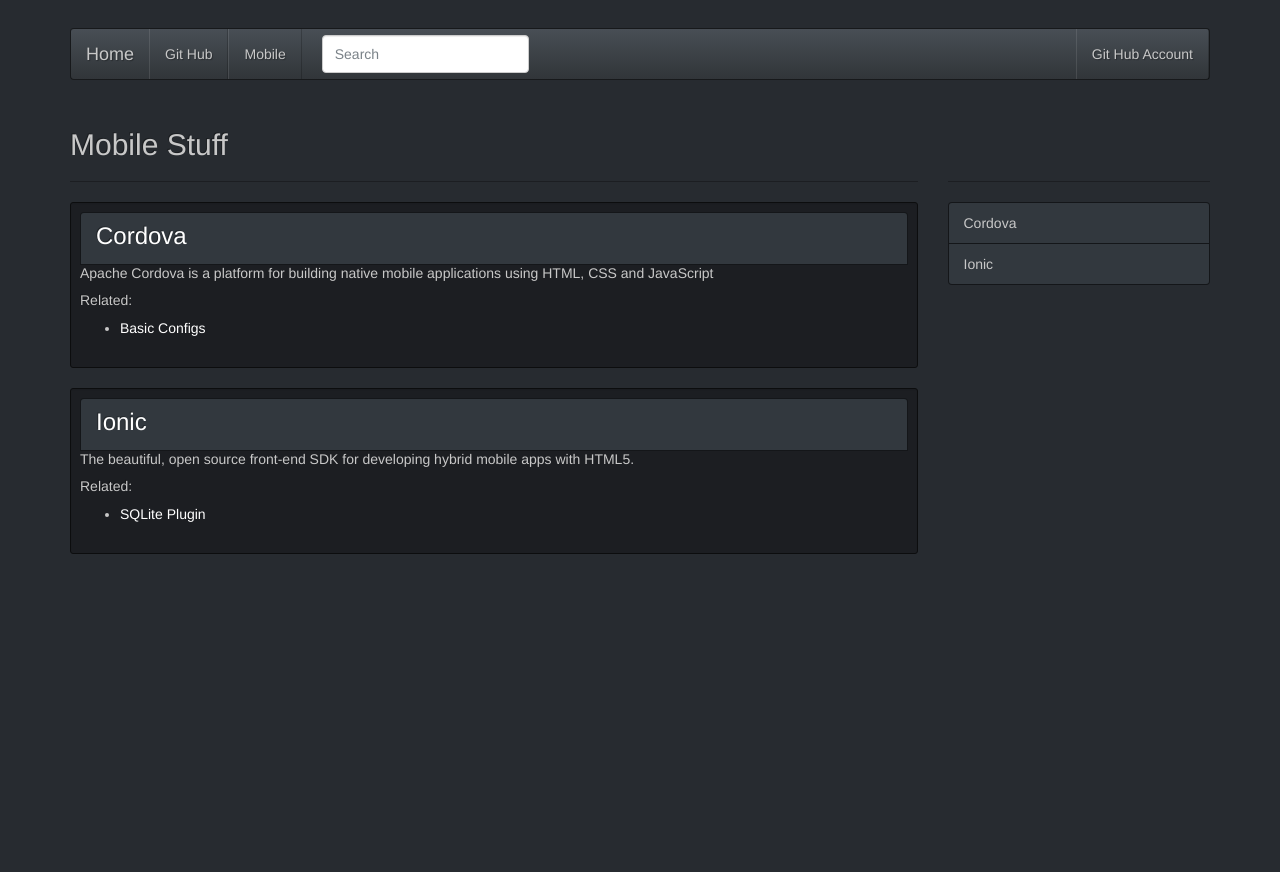
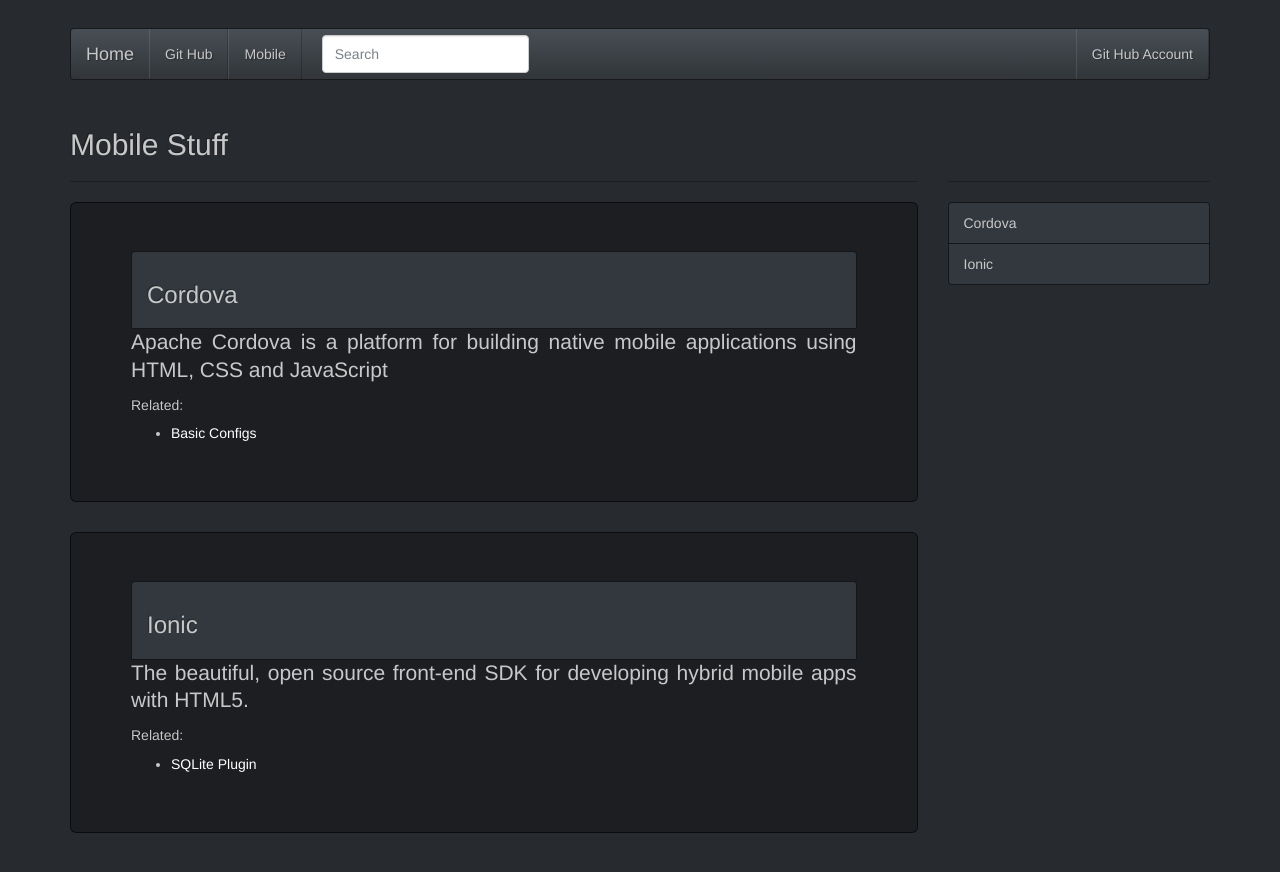
Before and after one commit to donvercety/donvercety.github.io, a Jekyll site: the page built from mobile.html, in a window 1280 px wide. Shown: the top 872 px of the page. Built offline with Jekyll 4.4.1, drawn with Linux system fonts in a browser that asks for light colours; nearby versions of some CDN libraries.

Commit message:
Update mobile.html

```diff
--- a/mobile.html
+++ b/mobile.html
@@ -9,12 +9,9 @@
 	<hr/>
 
 	{% for mob in site.data.mobile | sort:"name" %}
-	<div class="well well-sm">
-		<div class="list-group">
+	<div class="jumbotron">
 		<a href="{{ mob.link }}" class="list-group-item">
-				<h3 id="{{ mob.name | downcase }}" class="list-group-item-heading">{{ mob.name }}
-					<small>{{ mob.language | upcase }}</small>
-				</h3>
+			<h3 id="{{ mob.name | downcase }}">{{ mob.name }} <small>{{ mob.language | upcase }}</small></h3>
 		</a>
 		<p class="list-group-item-text text-justify">{{ mob.desc }}</p>
 		{% if mob.info %}
@@ -26,7 +23,6 @@
 			{% endfor %}
 		{% endif %}
 	</div>
-	</div>
 	{% endfor %}
 
 </div>
```
Lines whose indentation alone changed are shown as unchanged.
